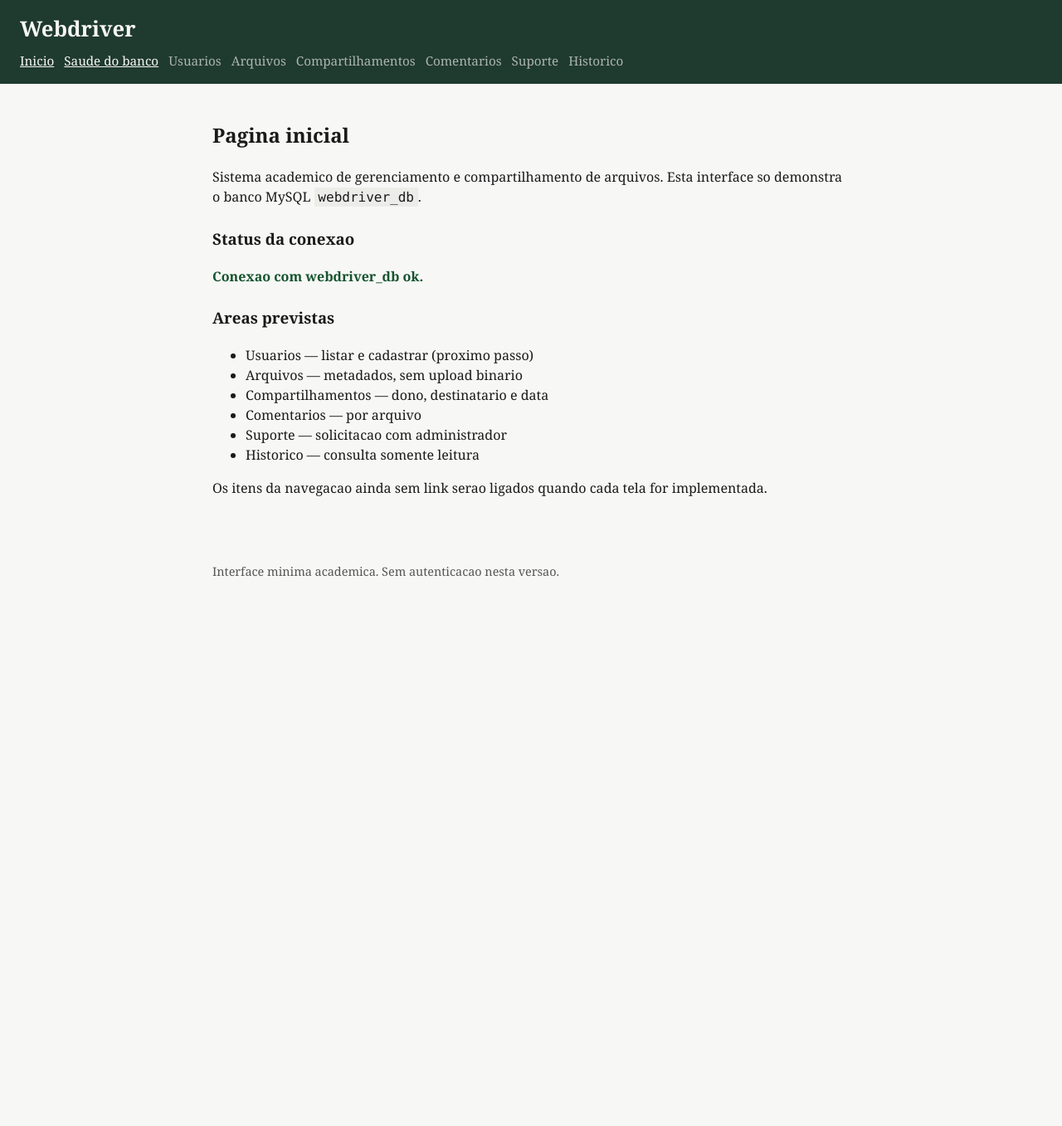
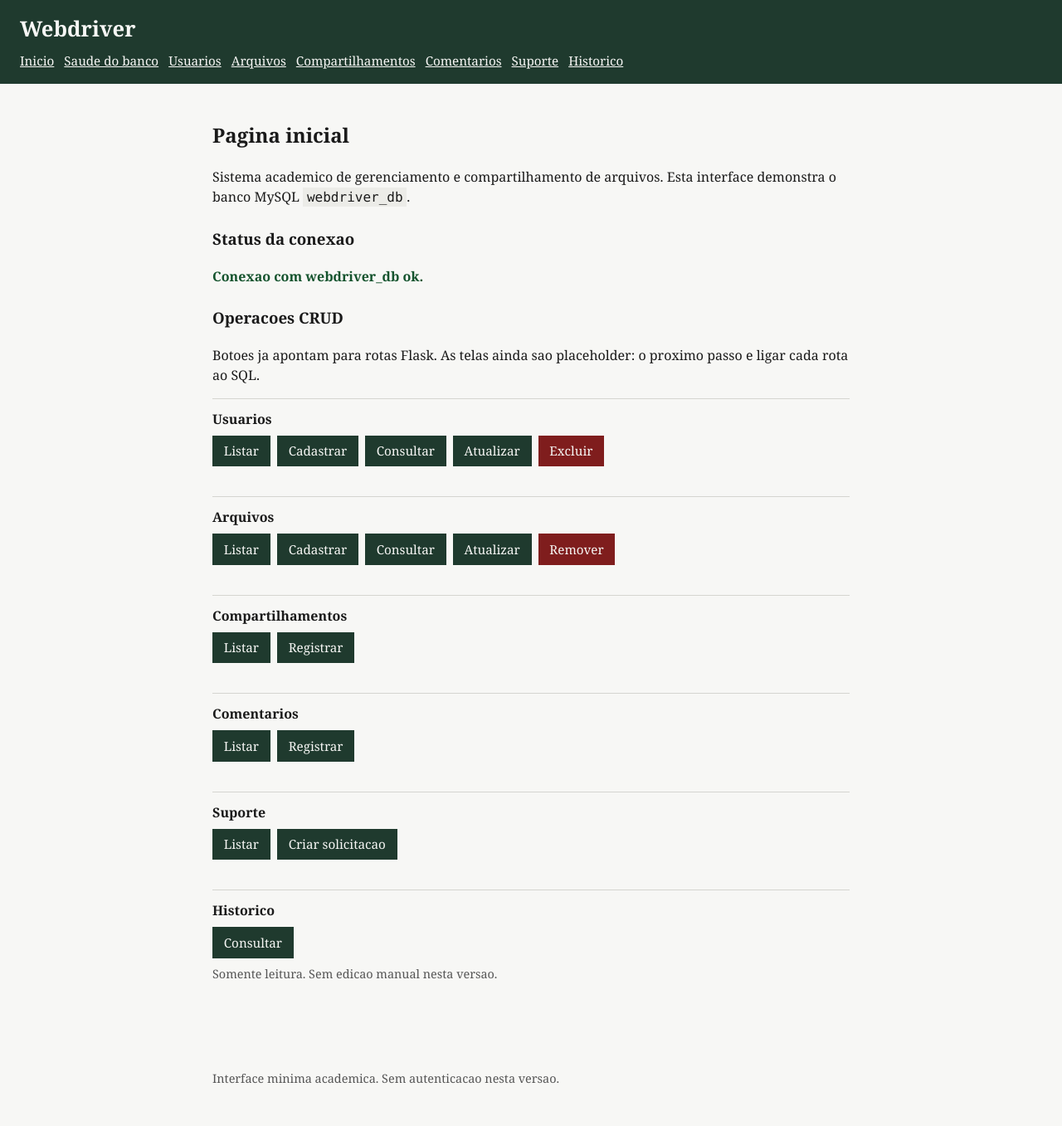
Before and after one commit to Adryan-raf/SYSTEM-DATABASE, a Flask app: page / in a window 1280 px wide. Shown: the whole page at 83% size. Before the commit the page ends 695 px from the top, so only its background shows below. Run offline with Flask 3, Linux system fonts and the light colour scheme.

Commit message:
feat: adiciona botoes CRUD na home com rotas placeholder.
Deixa as operacoes evidentes na pagina inicial e prepara urls Flask para ligar ao MySQL depois.

Co-authored-by: Cursor <cursoragent@cursor.com>

```diff
--- a/web/app.py
+++ b/web/app.py
@@ -7,6 +7,15 @@ from db import testar_conexao
 
 # Cria a aplicacao Flask e resolve templates/static relativos a esta pasta.
 app = Flask(__name__)
+
+
+def pagina_placeholder(titulo, operacao):
+    # Renderiza tela temporaria ate a rota receber SQL real.
+    return render_template(
+        "em_breve.html",
+        titulo=titulo,
+        operacao=operacao,
+    )
 
 
 @app.route("/")
@@ -35,6 +44,103 @@ def saude():
     ), status
 
 
+# --- Usuarios (placeholders; ligar ao SQL depois) ---
+
+@app.route("/usuarios")
+def usuarios_listar():
+    return pagina_placeholder("Usuarios", "LISTAR")
+
+
+@app.route("/usuarios/cadastrar")
+def usuarios_cadastrar():
+    return pagina_placeholder("Usuarios", "CADASTRAR")
+
+
+@app.route("/usuarios/consultar")
+def usuarios_consultar():
+    return pagina_placeholder("Usuarios", "CONSULTAR")
+
+
+@app.route("/usuarios/atualizar")
+def usuarios_atualizar():
+    return pagina_placeholder("Usuarios", "ATUALIZAR")
+
+
+@app.route("/usuarios/excluir")
+def usuarios_excluir():
+    return pagina_placeholder("Usuarios", "EXCLUIR")
+
+
+# --- Arquivos ---
+
+@app.route("/arquivos")
+def arquivos_listar():
+    return pagina_placeholder("Arquivos", "LISTAR")
+
+
+@app.route("/arquivos/cadastrar")
+def arquivos_cadastrar():
+    return pagina_placeholder("Arquivos", "CADASTRAR")
+
+
+@app.route("/arquivos/consultar")
+def arquivos_consultar():
+    return pagina_placeholder("Arquivos", "CONSULTAR")
+
+
+@app.route("/arquivos/atualizar")
+def arquivos_atualizar():
+    return pagina_placeholder("Arquivos", "ATUALIZAR")
+
+
+@app.route("/arquivos/remover")
+def arquivos_remover():
+    return pagina_placeholder("Arquivos", "REMOVER")
+
+
+# --- Compartilhamentos ---
+
+@app.route("/compartilhamentos")
+def compartilhamentos_listar():
+    return pagina_placeholder("Compartilhamentos", "LISTAR")
+
+
+@app.route("/compartilhamentos/registrar")
+def compartilhamentos_registrar():
+    return pagina_placeholder("Compartilhamentos", "REGISTRAR")
+
+
+# --- Comentarios ---
+
+@app.route("/comentarios")
+def comentarios_listar():
+    return pagina_placeholder("Comentarios", "LISTAR")
+
+
+@app.route("/comentarios/registrar")
+def comentarios_registrar():
+    return pagina_placeholder("Comentarios", "REGISTRAR")
+
+
+# --- Suporte ---
+
+@app.route("/suporte")
+def suporte_listar():
+    return pagina_placeholder("Suporte", "LISTAR")
+
+
+@app.route("/suporte/criar")
+def suporte_criar():
+    return pagina_placeholder("Suporte", "CRIAR")
+
+
+# --- Historico (somente leitura) ---
+
+@app.route("/historico")
+def historico_consultar():
+    return pagina_placeholder("Historico", "CONSULTAR")
+
+
 # Permite executar com: python app.py (a partir da pasta web/).
 if __name__ == "__main__":
     # Sobe o servidor de desenvolvimento na porta padrao do Flask.
--- a/web/static/style.css
+++ b/web/static/style.css
@@ -36,11 +36,6 @@ nav a {
     text-decoration: underline;
 }
 
-/* Itens ainda sem rota ficam visiveis, mas sem link. */
-.nav-placeholder {
-    opacity: 0.65;
-}
-
 main {
     max-width: 48rem;
     margin: 0 auto;
@@ -49,6 +44,58 @@ main {
 
 section {
     margin-bottom: 1.5rem;
+}
+
+/* Bloco por entidade na home, com botoes de operacao. */
+.crud-bloco {
+    margin: 1rem 0 1.5rem;
+    padding: 0.75rem 0;
+    border-top: 1px solid #d5d5d0;
+}
+
+.crud-bloco h4 {
+    margin: 0 0 0.5rem 0;
+}
+
+.crud-botoes {
+    display: flex;
+    flex-wrap: wrap;
+    gap: 0.5rem;
+}
+
+.botao {
+    display: inline-block;
+    padding: 0.4rem 0.8rem;
+    background: #1f3a2e;
+    color: #f7f7f5;
+    text-decoration: none;
+    border: 1px solid #1f3a2e;
+    font-family: Georgia, "Times New Roman", serif;
+    font-size: 0.95rem;
+}
+
+.botao:hover {
+    background: #2d5643;
+}
+
+.botao-risco {
+    background: #7f1d1d;
+    border-color: #7f1d1d;
+}
+
+.botao-risco:hover {
+    background: #991b1b;
+}
+
+.aviso {
+    color: #7f1d1d;
+    font-weight: bold;
+}
+
+.nota {
+    margin-top: 0.5rem;
+    color: #555;
+    font-size: 0.9rem;
 }
 
 code {
--- a/web/templates/base.html
+++ b/web/templates/base.html
@@ -12,12 +12,12 @@
         <nav>
             <a href="{{ url_for('inicio') }}">Inicio</a>
             <a href="{{ url_for('saude') }}">Saude do banco</a>
-            <span class="nav-placeholder">Usuarios</span>
-            <span class="nav-placeholder">Arquivos</span>
-            <span class="nav-placeholder">Compartilhamentos</span>
-            <span class="nav-placeholder">Comentarios</span>
-            <span class="nav-placeholder">Suporte</span>
-            <span class="nav-placeholder">Historico</span>
+            <a href="{{ url_for('usuarios_listar') }}">Usuarios</a>
+            <a href="{{ url_for('arquivos_listar') }}">Arquivos</a>
+            <a href="{{ url_for('compartilhamentos_listar') }}">Compartilhamentos</a>
+            <a href="{{ url_for('comentarios_listar') }}">Comentarios</a>
+            <a href="{{ url_for('suporte_listar') }}">Suporte</a>
+            <a href="{{ url_for('historico_consultar') }}">Historico</a>
         </nav>
     </header>
 
--- a/web/templates/index.html
+++ b/web/templates/index.html
@@ -7,7 +7,7 @@
     <h2>Pagina inicial</h2>
     <p>
         Sistema academico de gerenciamento e compartilhamento de arquivos.
-        Esta interface so demonstra o banco MySQL <code>webdriver_db</code>.
+        Esta interface demonstra o banco MySQL <code>webdriver_db</code>.
     </p>
 </section>
 
@@ -21,18 +21,64 @@
 </section>
 
 <section>
-    <h3>Areas previstas</h3>
-    <ul>
-        <li>Usuarios — listar e cadastrar (proximo passo)</li>
-        <li>Arquivos — metadados, sem upload binario</li>
-        <li>Compartilhamentos — dono, destinatario e data</li>
-        <li>Comentarios — por arquivo</li>
-        <li>Suporte — solicitacao com administrador</li>
-        <li>Historico — consulta somente leitura</li>
-    </ul>
+    <h3>Operacoes CRUD</h3>
     <p>
-        Os itens da navegacao ainda sem link serao ligados quando cada
-        tela for implementada.
+        Botoes ja apontam para rotas Flask. As telas ainda sao placeholder:
+        o proximo passo e ligar cada rota ao SQL.
     </p>
+
+    <article class="crud-bloco">
+        <h4>Usuarios</h4>
+        <div class="crud-botoes">
+            <a class="botao" href="{{ url_for('usuarios_listar') }}">Listar</a>
+            <a class="botao" href="{{ url_for('usuarios_cadastrar') }}">Cadastrar</a>
+            <a class="botao" href="{{ url_for('usuarios_consultar') }}">Consultar</a>
+            <a class="botao" href="{{ url_for('usuarios_atualizar') }}">Atualizar</a>
+            <a class="botao botao-risco" href="{{ url_for('usuarios_excluir') }}">Excluir</a>
+        </div>
+    </article>
+
+    <article class="crud-bloco">
+        <h4>Arquivos</h4>
+        <div class="crud-botoes">
+            <a class="botao" href="{{ url_for('arquivos_listar') }}">Listar</a>
+            <a class="botao" href="{{ url_for('arquivos_cadastrar') }}">Cadastrar</a>
+            <a class="botao" href="{{ url_for('arquivos_consultar') }}">Consultar</a>
+            <a class="botao" href="{{ url_for('arquivos_atualizar') }}">Atualizar</a>
+            <a class="botao botao-risco" href="{{ url_for('arquivos_remover') }}">Remover</a>
+        </div>
+    </article>
+
+    <article class="crud-bloco">
+        <h4>Compartilhamentos</h4>
+        <div class="crud-botoes">
+            <a class="botao" href="{{ url_for('compartilhamentos_listar') }}">Listar</a>
+            <a class="botao" href="{{ url_for('compartilhamentos_registrar') }}">Registrar</a>
+        </div>
+    </article>
+
+    <article class="crud-bloco">
+        <h4>Comentarios</h4>
+        <div class="crud-botoes">
+            <a class="botao" href="{{ url_for('comentarios_listar') }}">Listar</a>
+            <a class="botao" href="{{ url_for('comentarios_registrar') }}">Registrar</a>
+        </div>
+    </article>
+
+    <article class="crud-bloco">
+        <h4>Suporte</h4>
+        <div class="crud-botoes">
+            <a class="botao" href="{{ url_for('suporte_listar') }}">Listar</a>
+            <a class="botao" href="{{ url_for('suporte_criar') }}">Criar solicitacao</a>
+        </div>
+    </article>
+
+    <article class="crud-bloco">
+        <h4>Historico</h4>
+        <div class="crud-botoes">
+            <a class="botao" href="{{ url_for('historico_consultar') }}">Consultar</a>
+        </div>
+        <p class="nota">Somente leitura. Sem edicao manual nesta versao.</p>
+    </article>
 </section>
 {% endblock %}
```
Also changed, not shown: web/templates/em_breve.html (added, +15 -0 lines), docs/CHANGELOG.md, web/README.md.
